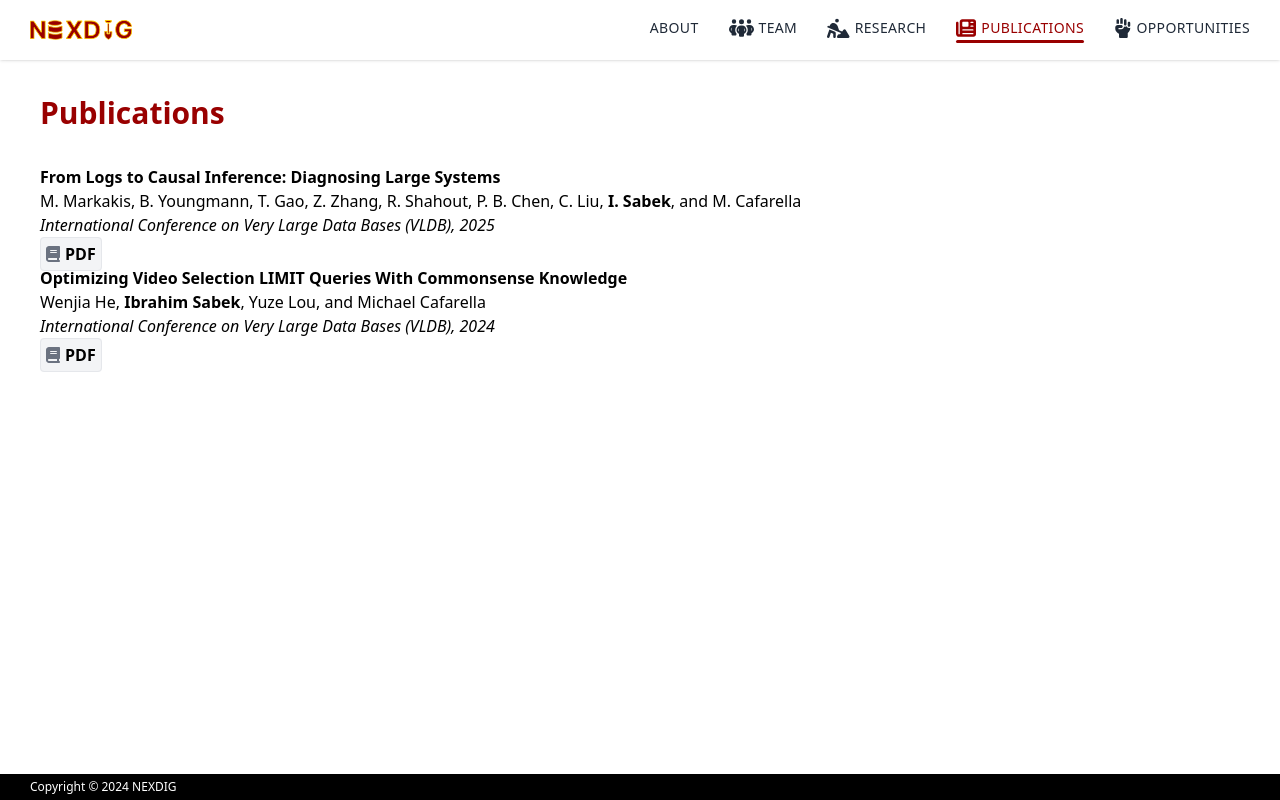
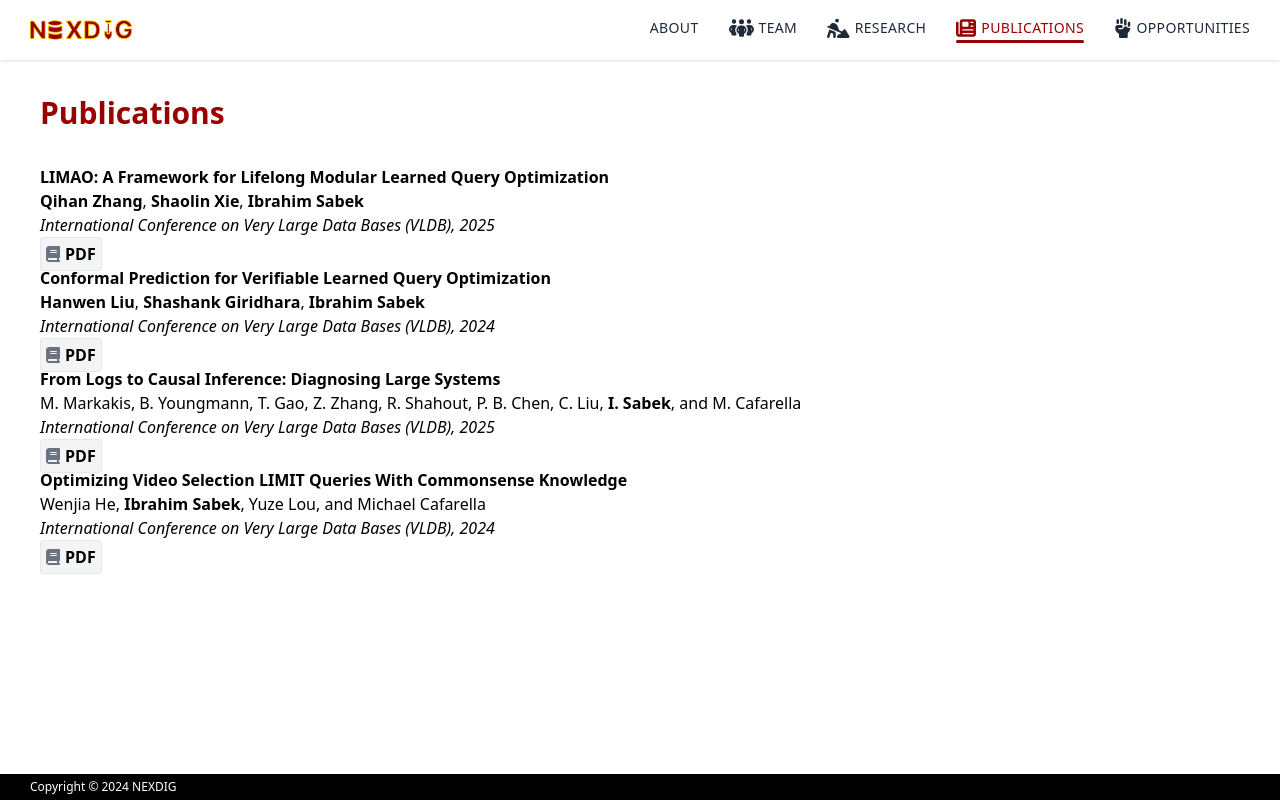
Before and after one commit to usc-nexdig-lab/usc-nexdig-lab.github.io, a React (Create React App) app: page /publications in a window 1280 px wide. Built offline with nearby package versions, Linux system fonts and the light colour scheme.

Commit message:
updated news and publications

```diff
--- a/src/views/news.tsx
+++ b/src/views/news.tsx
@@ -10,6 +10,12 @@ const newsItems = [
     date: 'June 25 2025',
     description:
       'Qihan and Shaolin\'s paper on <a href="https://arxiv.org/abs/2507.00188" target="_blank" rel="noopener noreferrer" style="color:#990000; font-weight:600; text-decoration:underline;">LIMAO: A Framework for Lifelong Modular Learned Query Optimization</a> is accepted to VLDB\'25!',
+  },
+  {
+    id: 3,
+    date: 'July 15 2025',
+    description:
+      'Bowen Wang is joining Amazon as a full-time software engineer after graduation. Congratulations Bowen!',
   },
 ];
 
--- a/src/views/projectDetails.tsx
+++ b/src/views/projectDetails.tsx
@@ -25,8 +25,8 @@ const projectData: {
       "Recently, many learned query optimizers have been proposed. These optimizers can undergo several hours of training and then achieve performance comparable to PostgreSQL, which has been refined over decades by database experts. However, despite their potential, learned query optimizers are rarely adopted in commercial database systems. A major concern stems from the black-box nature of learned components, as well as the potential long-tail effect of execution latency. In this research, we employ methods to address these challenges.",
     images: [],
     members: [
-      { name: "Hanwen Liu", image: "/people_photos/hanwen.png" },
-      { name: "Shashank Giridhara", image: "shashank.jpg" },
+      { name: "Hanwen Liu", image: "/people_photos/hanwen.jpeg" },
+      { name: "Shashank Giridhara", image: "/people_photos/shashank-picture.png" },
     ],
   },
 };
--- a/src/views/publications.tsx
+++ b/src/views/publications.tsx
@@ -5,6 +5,26 @@ import { faBook } from "@fortawesome/free-solid-svg-icons";
 
 export const Publications = () => {
   const publications = [
+    {
+      title: "LIMAO: A Framework for Lifelong Modular Learned Query Optimization",
+      authors: (
+        <>
+          <b>Qihan Zhang</b>, <b>Shaolin Xie</b>, <b>Ibrahim Sabek</b>
+        </>
+      ),
+      source: "International Conference on Very Large Data Bases (VLDB), 2025",
+      link: "https://arxiv.org/abs/2507.00188",
+    },
+    {
+      title: "Conformal Prediction for Verifiable Learned Query Optimization",
+      authors: (
+        <>
+          <b>Hanwen Liu</b>, <b>Shashank Giridhara</b>, <b>Ibrahim Sabek</b>
+        </>
+      ),
+      source: "International Conference on Very Large Data Bases (VLDB), 2024",
+      link: "https://www.arxiv.org/abs/2505.02284",
+    },
     {
       title: "From Logs to Causal Inference: Diagnosing Large Systems",
       authors: (
@@ -25,6 +45,7 @@ export const Publications = () => {
       source: "International Conference on Very Large Data Bases (VLDB), 2024",
       link: "https://viterbi-web.usc.edu/~sabek/pdf/24_paper_paine.pdf",
     },
+
   ];
   return (
     <div>
```
